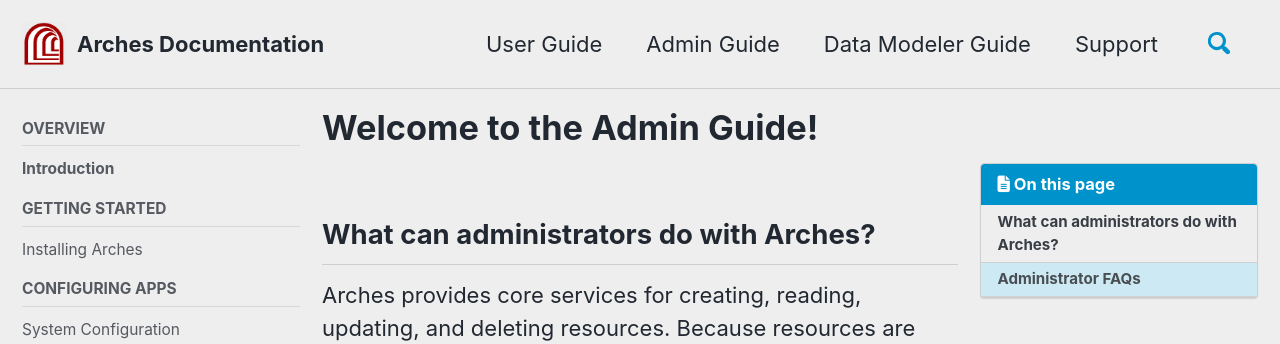
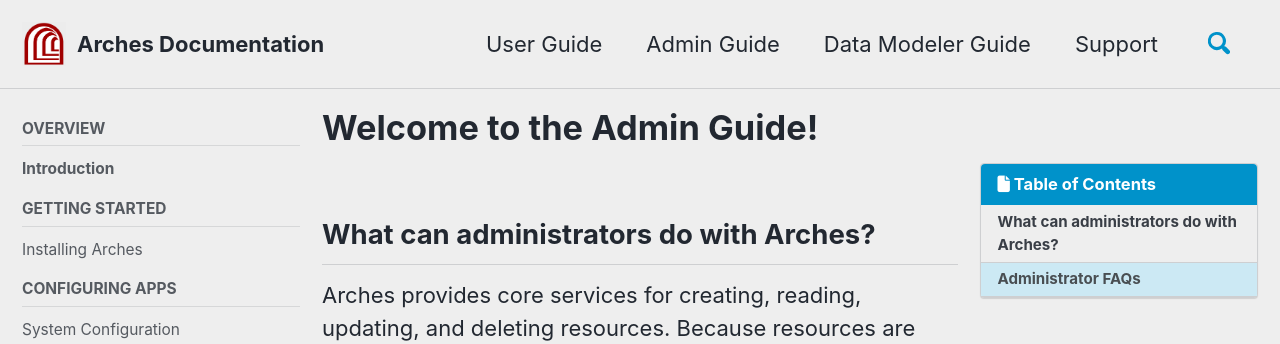
Before and after one commit to fargeo/archesguides, a Jekyll site: the page built from _pages/admin.md, in a window 1280 px wide. Shown: the top 344 px of the page. Built offline with Jekyll 4.4.1, drawn with Linux system fonts in a browser that asks for light colours; cached includes are drawn as plain includes; nearby versions of some CDN libraries; comment, search, counter and statistics services are not loaded; a style sheet for code colours, icons or effects is not loaded.

Commit message:
Update admin.md

```diff
--- a/_pages/admin.md
+++ b/_pages/admin.md
@@ -5,8 +5,8 @@
 sidebar:
   nav: "admin docs"
 toc: true
-toc_label: false
-toc_icon: false
+toc_label: "Table of Contents"
+toc_icon: "file"
 toc_sticky: true
 defaults:
   # _pages
```
